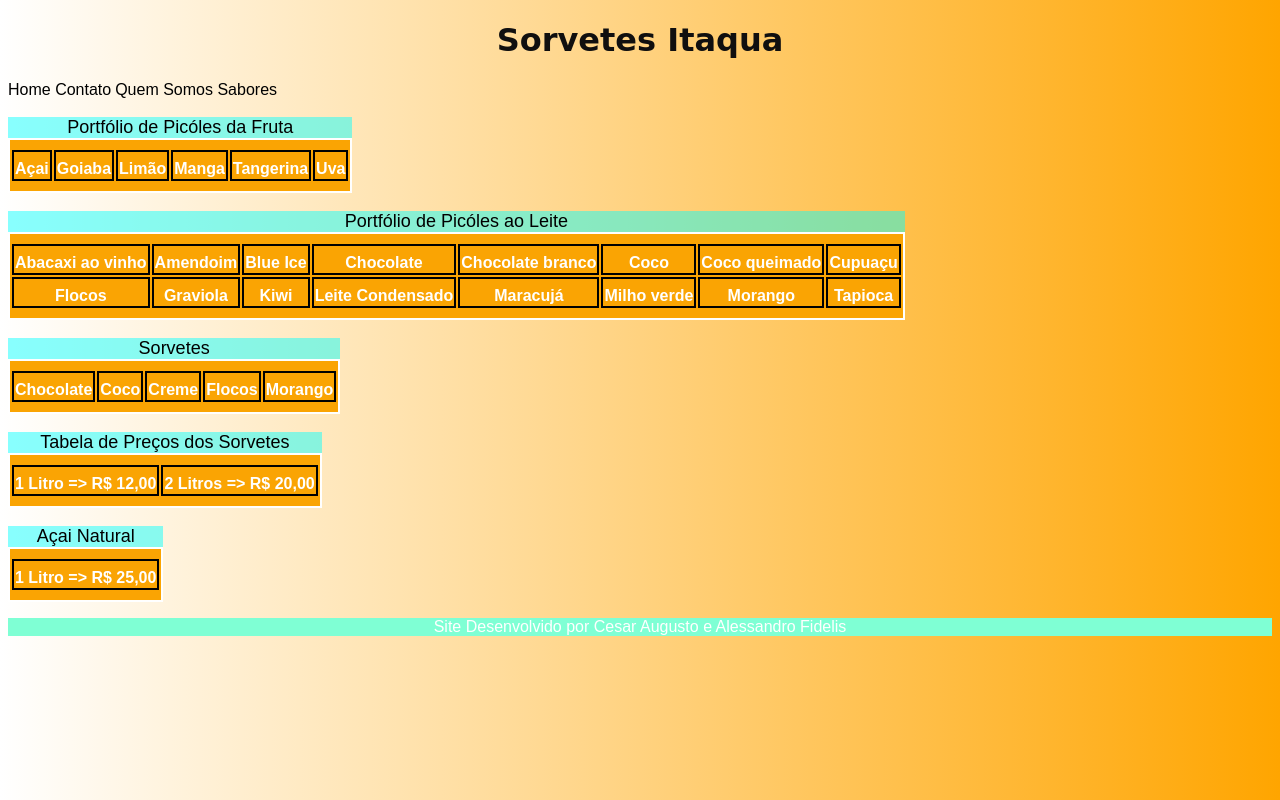
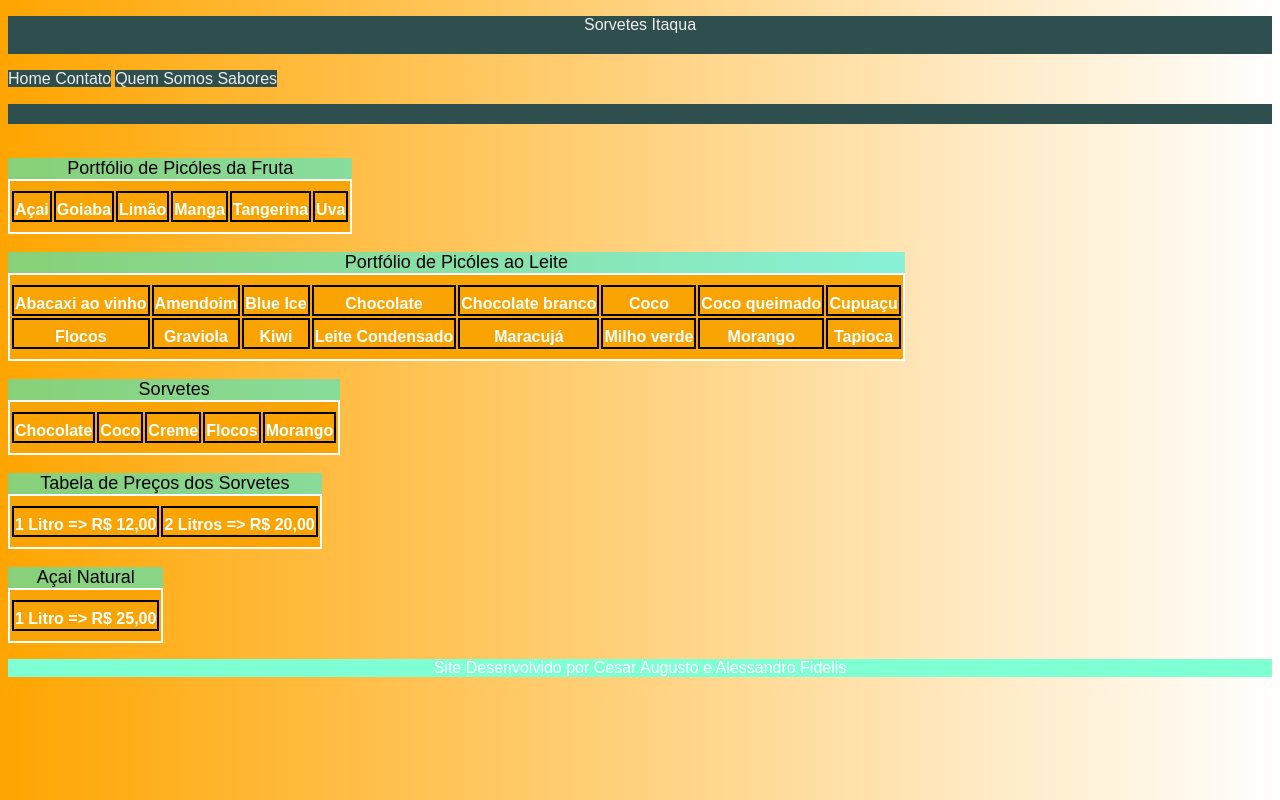
Before and after one commit to CesarAugustoCalvet/Cesarhtml, a plain HTML site: page paginainicialrevisada2.html in a window 1280 px wide. Drawn offline with Linux system fonts and the light colour scheme.

Commit message:
Site versão  3.0

```diff
--- a/paginainicialrevisada2.html
+++ b/paginainicialrevisada2.html
@@ -8,22 +8,39 @@
     <title>Sorvetes Itaqua</title>
     <style>
         body {
-            background-image: linear-gradient(to right ,white, orange);
+            background-image: linear-gradient(to left ,white, orange);
         }
 
-        header > h1 {
+
+        header > div >  nav > a {
+            text-decoration: none;
+            color: rgb(242, 237, 237);
+            font-family: arial;
             text-align: center;
-            color: rgb(16, 15, 15);
-            font-family: cursive;
-            font-size: 2em;
+            background-color: darkslategray;
         }
+        header > div  > p{
+            text-decoration: none;
+            color: rgb(242, 237, 237);
+            font-family: arial;
+            text-align: center;
+            background-color: darkslategray;
+            height: 100%;
+            width: 100%;
+            padding-bottom: 20px;
 
-        nav > a {
+
+
+        }
+        header > div > p > nav > a {
             text-decoration: none;
-            color: black;
+            color: rgb(242, 237, 237);
             font-family: arial;
+            text-align: center;
+
+
         }
-        nav > a:hover{
+         header > nav > a:hover{
             background-color: rgba(0, 255, 255, 0.468); color: white;
         }
 
@@ -64,16 +81,26 @@
 
 <body>
     <header>
-        <h1>
-            Sorvetes Itaqua
-        </h1>
+        <div>
+
+            <p>   Sorvetes Itaqua
+                <nav>
+                    <a href="#"> Home </a>
+                    <a href="#"> Contato</a>
+                    <a href="#"> Quem Somos </a>
+                    <a href="#"> Sabores</a>
+                </nav>
+
+            </p>
+
+
+        </div>
+
+
+
+
     </header>
-    <nav>
-        <a href="#"> Home </a>
-        <a href="#">Contato</a>
-        <a href="#"> Quem Somos </a>
-        <a href="#"> Sabores</a>
-    </nav>
+
     <br>
     <main>
         <article>
@@ -149,7 +176,7 @@
 
         </article>
     </main>
-    <footer>
+       <footer>
         <p>
             Site Desenvolvido por Cesar Augusto e Alessandro Fidelis
         </p>
```
